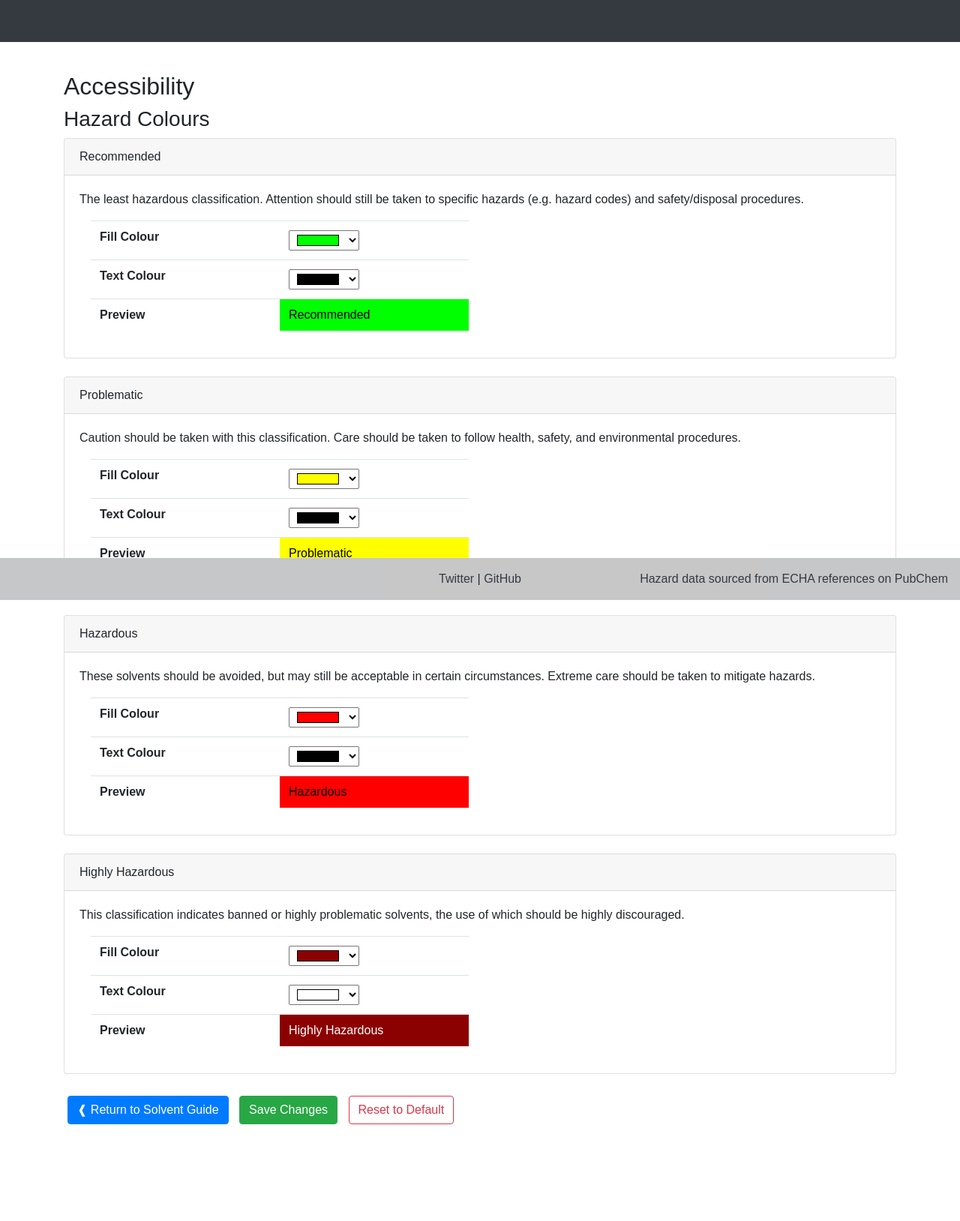
After one commit to AI4Green/solvent_flashcards, a Flask app: page /accessibility in a window 1280 px wide. The commit adds this page. Shown: the whole page at 75% size. Run offline with Flask 3, Linux system fonts and the light colour scheme; some libraries are stand-ins or nearby versions.

Commit message:
added colour preferences

```diff
--- /dev/null
+++ b/src/solvent_guide/sources/blueprints/solvent_guide/default_colours.txt
@@ -0,0 +1 @@
+{"Recommended": "#00ff00", "Problematic": "#ffff00", "Hazardous": "#ff0000","HighlyHazardous": "#8B0000", "Recommended_text": "#000000", "Problematic_text": "#000000", "Hazardous_text": "#000000", "HighlyHazardous_text": "#ffffff"}
--- a/src/solvent_guide/sources/blueprints/solvent_guide/routes.py
+++ b/src/solvent_guide/sources/blueprints/solvent_guide/routes.py
@@ -5,7 +5,7 @@ from typing import Optional
 import pandas as pd
 import plotly
 import plotly.express as px
-from flask import Response, render_template, jsonify
+from flask import Response, render_template, jsonify, request
 
 
 from . import solvent_guide_bp
@@ -26,9 +26,6 @@ def get_radar_plot(s: str, h: str, e: str) -> str:
 @solvent_guide_bp.route("/", methods=["GET", "POST"])
 @solvent_guide_bp.route("/solvent_guide/<sol>", methods=["GET", "POST"])
 def solvent_guide(sol: Optional[str] = None) -> Response:
-    # user must be logged in
-    #workgroups = get_workgroups()
-   # notification_number = get_notification_number()
     try:
         CHEM21 = pd.read_csv(
             os.path.join(os.path.dirname(os.path.abspath(__file__)), "CHEM21_full_updated.csv"), dtype={'Number': 'Int64'}
@@ -66,14 +63,58 @@ def solvent_guide_help() -> Response:
 
     return render_template(
         "solvent_guide_help.html",
-
         graphJSON=[get_radar_plot(8, 3, 5)],
     )
+
 
 @solvent_guide_bp.route("/get_custom_colours", methods=["GET", "POST"])
 def get_custom_colours() -> Response:
 
-    return jsonify({"colours": {'Recommended': '#00ff00', 'Problematic': '#ffff00', 'Hazardous': '#ff0000',
-                                'HighlyHazardous': '#8B0000', 'Recommended_text': '#000000',
-                                'Problematic_text': '#000000', 'Hazardous_text': '#000000',
-                                'HighlyHazardous_text': '#ffffff'}})
+    try:
+        colours = json.load(open(os.path.join(os.path.dirname(os.path.abspath(__file__)), "user_colours.txt")))
+
+    except FileNotFoundError:
+        colours = json.load(open(os.path.join(os.path.dirname(os.path.abspath(__file__)), "default_colours.txt")))
+
+    return jsonify({"colours": colours})
+
+
+@solvent_guide_bp.route("/change_hazard_colours", methods=["GET", "POST"])
+def change_hazard_colours():
+
+    if request.form["mode"] == "update":
+        updated_dict = {
+            "Recommended": request.form["Recommended"],
+            "Problematic": request.form["Problematic"],
+            "Hazardous": request.form["Hazardous"],
+            "HighlyHazardous": request.form["HighlyHazardous"],
+            "Recommended_text": request.form["Recommended_text"],
+            "Problematic_text": request.form["Problematic_text"],
+            "Hazardous_text": request.form["Hazardous_text"],
+            "HighlyHazardous_text": request.form["HighlyHazardous_text"]
+        }
+
+        with open(
+                os.path.join(os.path.dirname(os.path.abspath(__file__)), "user_colours.txt"), 'w'
+        ) as f:
+
+            f.write(json.dumps(updated_dict))
+
+        return jsonify({"message": "Hazard colours were successfully updated!"})
+
+    else:
+        try:
+            os.remove(os.path.join(os.path.dirname(os.path.abspath(__file__)), "user_colours.txt"))
+
+        except FileNotFoundError:
+            return jsonify({"message": "Hazard colours were reverted to the default!"})
+
+        return jsonify({"message": "Hazard colours were reverted to the default!"})
+
+
+@solvent_guide_bp.route("/accessibility", methods=["GET", "POST"])
+def accessibility() -> Response:
+
+    return render_template(
+        "accessibility.html"
+    )
--- /dev/null
+++ b/src/solvent_guide/sources/templates/accessibility.html
@@ -0,0 +1,294 @@
+{% extends "base.html" %}
+{% block content %}
+<body>
+<div class="container">
+    <h2>Accessibility</h2>
+    <h3>Hazard Colours</h3>
+    <div class="card">
+        <div class="card-header">
+            Recommended
+        </div>
+        <div class="card-body">
+            <p class="card-text">
+                The least hazardous classification. Attention should still be taken to specific hazards (e.g. hazard codes) and safety/disposal procedures.
+            </p>
+            <div class="col-6">
+                <table class="table">
+                    <tr>
+                        <td style="width: 50%;">
+                            <b>Fill Colour</b>
+                        </td>
+                        <td>
+                            <input id="acceptable-colours" type="color" list="acceptableColours">
+                            <datalist id="acceptableColours">
+                                <option value="#008000"></option>
+                                <option value="#00ff7f"></option>
+                                <option value="#00ff00"></option>
+                                <option value="#E5E4E2"></option>
+                            </datalist>
+                        </td>
+                    </tr>
+                    <tr>
+                        <td>
+                            <b>Text Colour</b>
+                        </td>
+                        <td>
+                            <input id="acceptable-colours-text" type="color" list="acceptableColours_text">
+                            <datalist id="acceptableColours_text">
+                                <option value="#ffffff"></option>
+                                <option value="#000000"></option>
+                            </datalist>
+                        </td>
+                    </tr>
+                    <tr>
+                        <td>
+                            <b>Preview</b>
+                        </td>
+                        <td class="acceptable-colours-preview acceptable-colours-text-preview">
+                            Recommended
+                        </td>
+                    </tr>
+                </table>
+            </div>
+        </div>
+    </div>
+    <br>
+    <div class="card">
+        <div class="card-header">
+            Problematic
+        </div>
+        <div class="card-body">
+            <p class="card-text">
+                Caution should be taken with this classification. Care should be taken to follow health, safety, and environmental procedures.
+            </p>
+            <div class="col-6">
+                <table class="table">
+                    <tr>
+                        <td style="width: 50%;">
+                            <b>Fill Colour</b>
+                        </td>
+                        <td>
+                            <input id="warning-colours" type="color" list="warningColours">
+                            <datalist id="warningColours">
+                                <option value="#d2b48c" selected></option>
+                                <option value="#f0e68c"></option>
+                                <option value="#ffff00"></option>
+                                <option value="#C0C0C0"></option>
+                            </datalist>
+                        </td>
+                    </tr>
+                    <tr>
+                        <td>
+                            <b>Text Colour</b>
+                        </td>
+                        <td>
+                            <input id="warning-colours-text" type="color" list="warningColours_text">
+                            <datalist id="warningColours_text">
+                                <option value="#ffffff"></option>
+                                <option value="#000000"></option>
+                            </datalist>
+                        </td>
+                    </tr>
+                    <tr>
+                        <td>
+                            <b>Preview</b>
+                        </td>
+                        <td class="warning-colours-preview warning-colours-text-preview">
+                            Problematic
+                        </td>
+                    </tr>
+                </table>
+            </div>
+        </div>
+    </div>
+    <br>
+    <div class="card">
+        <div class="card-header">
+            Hazardous
+        </div>
+        <div class="card-body">
+            <p class="card-text">
+                These solvents should be avoided, but may still be acceptable in certain circumstances. Extreme care should be taken to mitigate hazards.
+            </p>
+            <div class="col-6">
+                <table class="table">
+                    <tr>
+                        <td style="width: 50%;">
+                            <b>Fill Colour</b>
+                        </td>
+                        <td>
+                            <input id="hazard-colours" type="color" list="hazardColours">
+                            <datalist id="hazardColours">
+                                <option value="#ff0000"></option>
+                                <option value="#f08080"></option>
+                                <option value="#ffa07a"></option>
+                                <option value="#A9A9A9"></option>
+                            </datalist>
+                        </td>
+                    </tr>
+                    <tr>
+                        <td>
+                            <b>Text Colour</b>
+                        </td>
+                        <td>
+                            <input id="hazard-colours-text" type="color" list="hazardColours_text">
+                            <datalist id="hazardColours_text">
+                                <option value="#ffffff"></option>
+                                <option value="#000000"></option>
+                            </datalist>
+                        </td>
+                    </tr>
+                    <tr>
+                        <td>
+                            <b>Preview</b>
+                        </td>
+                        <td class="hazard-colours-preview hazard-colours-text-preview">
+                            Hazardous
+                        </td>
+                    </tr>
+                </table>
+            </div>
+        </div>
+    </div>
+    <br>
+    <div class="card">
+        <div class="card-header">
+            Highly Hazardous
+        </div>
+        <div class="card-body">
+            <p class="card-text">
+                This classification indicates banned or highly problematic solvents, the use of which should be highly discouraged.
+            </p>
+            <div class="col-6">
+                <table class="table">
+                    <tr>
+                        <td style="width: 50%;">
+                            <b>Fill Colour</b>
+                        </td>
+                        <td>
+                            <input id="highly-hazard-colours" type="color" list="highlyHazardColours">
+                            <datalist id="highlyHazardColours">
+                                <option value="#cb4154"></option>
+                                <option value="#8B0000"></option>
+                                <option value="#a52a2a"></option>
+                                <option value="#36454F"></option>
+                            </datalist>
+                        </td>
+                    </tr>
+                    <tr>
+                        <td>
+                            <b>Text Colour</b>
+                        </td>
+                        <td>
+                            <input id="highly-hazard-colours-text" type="color" list="highlyHazardColours_text">
+                            <datalist id="highlyHazardColours_text">
+                                <option value="#ffffff"></option>
+                                <option value="#000000"></option>
+                            </datalist>
+                        </td>
+                    </tr>
+                    <tr>
+                        <td>
+                            <b>Preview</b>
+                        </td>
+                        <td class="highly-hazard-colours-preview highly-hazard-colours-text-preview">
+                            Highly Hazardous
+                        </td>
+                    </tr>
+                </table>
+            </div>
+        </div>
+    </div>
+    <br>
+    <a class="btn btn-primary" href="{{ url_for('solvent_guide.solvent_guide') }}" style="margin:5px">&#10096; Return to Solvent Guide</a>
+    <button id="change-colours" onclick="changeColours('update')" class="btn btn-success" style="margin:5px">Save Changes</button>
+    <button id="reset-colours" onclick="resetColours()" class="btn btn-outline-danger" style="margin:5px">Reset to Default</button>
+</div>
+<br>
+<script>
+    function fillPreviews_on_load(){
+        fillPreviews("acceptable-colours", "bg");
+        fillPreviews("warning-colours", "bg");
+        fillPreviews("hazard-colours", "bg");
+        fillPreviews("highly-hazard-colours", "bg");
+        fillPreviews("acceptable-colours-text", "text");
+        fillPreviews("warning-colours-text", "text");
+        fillPreviews("hazard-colours-text", "text");
+        fillPreviews("highly-hazard-colours-text", "text");
+    }
+    // on load of page assign colour values to the correct colour from the database
+    $(document).ready(function() {
+        $.ajax({
+        url: '/get_custom_colours',
+        type: 'post',
+        success: function (response){
+            // modify the fill and text colour
+            $("#acceptable-colours").val(response.colours["Recommended"]);
+            $("#acceptable-colours-text").val(response.colours["Recommended_text"]);
+            $("#warning-colours").val(response.colours["Problematic"]);
+            $("#warning-colours-text").val(response.colours["Problematic_text"]);
+            $("#hazard-colours").val(response.colours["Hazardous"]);
+            $("#hazard-colours-text").val(response.colours["Hazardous_text"]);
+            $("#highly-hazard-colours").val(response.colours["HighlyHazardous"]);
+            $("#highly-hazard-colours-text").val(response.colours["HighlyHazardous_text"]);
+            // fill the previews
+            fillPreviews_on_load();
+            }
+        });
+    })
+    function changeColours(mode){
+        $.ajax({
+            url: '/change_hazard_colours',
+            type: 'post',
+            data: {"mode": mode, "Recommended": $("#acceptable-colours").val(), "Problematic": $("#warning-colours").val(),
+                   "Hazardous": $("#hazard-colours").val(), "HighlyHazardous": $("#highly-hazard-colours").val(),
+                   "Recommended_text": $("#acceptable-colours-text").val(), "Problematic_text": $("#warning-colours-text").val(),
+                   "Hazardous_text": $("#hazard-colours-text").val(), "HighlyHazardous_text": $("#highly-hazard-colours-text").val()},
+            dataType: 'json',
+            success: function (response) {
+                alert(response.message)
+            }
+        })
+    }
+    function resetColours(){
+        $("#acceptable-colours").val("#00ff00");
+        $("#acceptable-colours-text").val("#000000");
+        $("#warning-colours").val("#ffff00");
+        $("#warning-colours-text").val("#000000");
+        $("#hazard-colours").val("#ff0000");
+        $("#hazard-colours-text").val("#000000");
+        $("#highly-hazard-colours").val("#8B0000");
+        $("#highly-hazard-colours-text").val("#ffffff");
+        changeColours('reset');
+        // fill the previews
+        fillPreviews_on_load();
+    }
+    function fillPreviews(changedParameter, mode){
+        const element_class = document.querySelectorAll("." + changedParameter + "-preview");
+        if (mode === "bg"){
+            element_class.forEach(element => {
+                element.style.backgroundColor = $("#" + changedParameter).val();
+            });
+        }
+        if (mode === "text"){
+            element_class.forEach(element => {
+                element.style.color = $("#" + changedParameter).val();
+            });
+        }
+    }
+    function autofillPreview(changedParameter, mode) {
+        $("#" + changedParameter).on('input', function () {
+            fillPreviews(changedParameter, mode);
+        });
+    }
+    autofillPreview("acceptable-colours", "bg");
+    autofillPreview("warning-colours", "bg");
+    autofillPreview("hazard-colours", "bg");
+    autofillPreview("highly-hazard-colours", "bg");
+    autofillPreview("acceptable-colours-text", "text");
+    autofillPreview("warning-colours-text", "text");
+    autofillPreview("hazard-colours-text", "text");
+    autofillPreview("highly-hazard-colours-text", "text");
+</script>
+</body>
+{% endblock %}
--- a/src/solvent_guide/sources/templates/base.html
+++ b/src/solvent_guide/sources/templates/base.html
@@ -41,7 +41,7 @@
             <tr></tr>
             <tr>
                 <a class="text-dark" href="https://twitter.com/ai4green" target="_blank">Twitter</a> |
-                <a class="text-dark" href="https://github.com/AI4Green/AI4Green" target="_blank">GitHub</a>
+                <a class="text-dark" href="https://github.com/AI4Green/solvent_flashcards" target="_blank">GitHub</a>
             <tr style="width: 33%;">
                 <span class="text-right" style="position: fixed; right:1em; width: 33%;">
                     <p style="display: inline; width: 33%;" class="text-dark text-right">Hazard data sourced from ECHA references on PubChem</p>
--- a/src/solvent_guide/sources/templates/solvent_guide.html
+++ b/src/solvent_guide/sources/templates/solvent_guide.html
@@ -6,7 +6,8 @@
 
 <div class="container-fluid">
     <h2>Solvent Guide</h2>
-    <p><a class="btn btn-primary" href="{{ url_for('solvent_guide.solvent_guide_help') }}">About the Solvent Guide &#10097;</a></p>
+    <p><a class="btn btn-primary" href="{{ url_for('solvent_guide.solvent_guide_help') }}">About the Solvent Guide &#10097;</a>
+    <a class="btn btn-secondary" href="{{ url_for('solvent_guide.accessibility') }}">Colour Preferences &#10097;</a></p>
     <p>Choose up to two solvents from the classes below to compare them!</p>
     <div class="row">
       <div class="col-2">
--- a/src/solvent_guide/webapp.py
+++ b/src/solvent_guide/webapp.py
@@ -1,7 +1,7 @@
 # !/usr/bin/env python
 # -*- coding: utf-8 -*-
 
-from .sources import create_app
+from sources import create_app
 from threading import Timer
 import webbrowser
 import os
```
